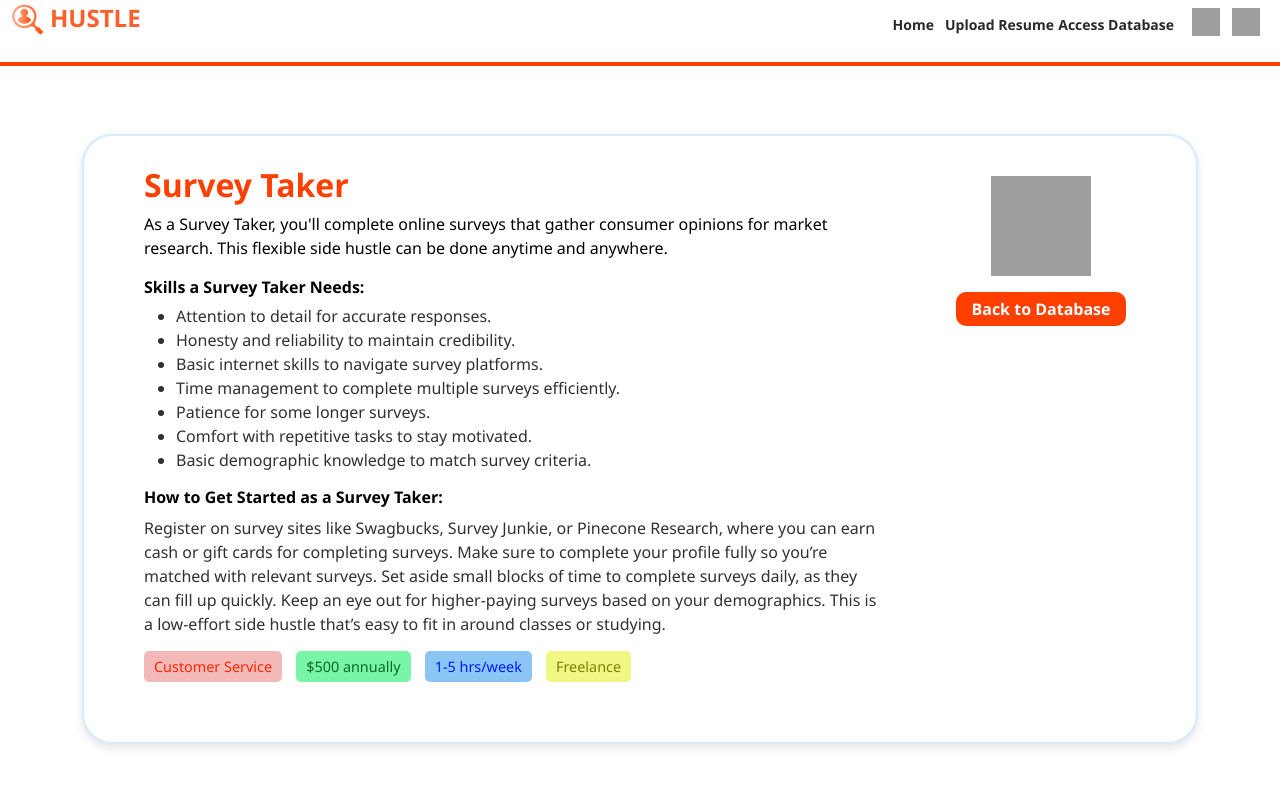
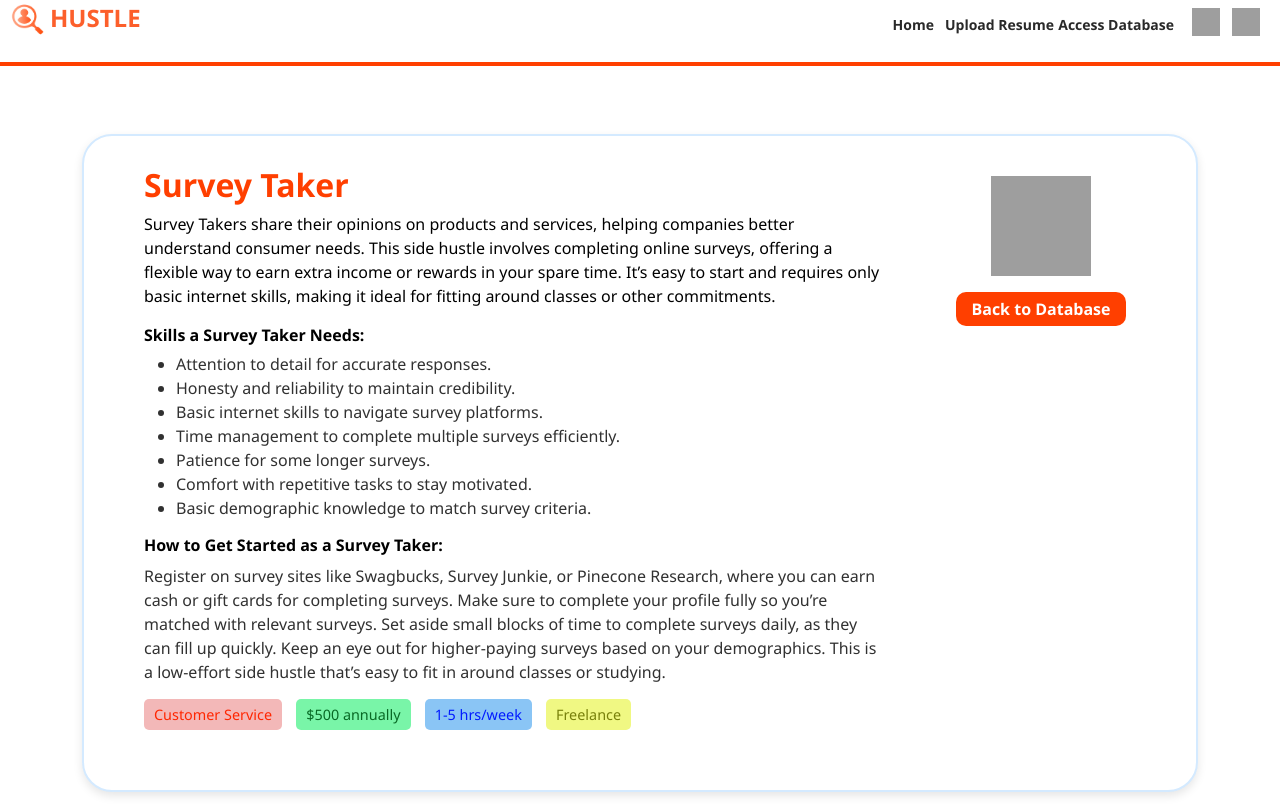
Before and after one commit to vignesh-nagarajan-vn/Hustle, a Flask app: template templates/side_hustle_listings/survey_taker.html in a window 1280 px wide. Before the commit the page ends 748 px from the top, so only its background shows below. Run offline with Flask 2, Linux system fonts and the light colour scheme; the template is opened without the code that fills it, so the values that code supplies are empty; some libraries are stand-ins or nearby versions; grey boxes are pictures that could not be loaded.

Commit message:
Update survey_taker.html

```diff
--- a/templates/side_hustle_listings/survey_taker.html
+++ b/templates/side_hustle_listings/survey_taker.html
@@ -149,8 +149,9 @@
                 <div class="col-md-9 d-flex flex-column">
                     <h4>Survey Taker</h4>
                     <p>
-                        As a Survey Taker, you'll complete online surveys that gather consumer opinions for market research. This flexible side hustle can be done anytime and anywhere.
+                        Survey Takers share their opinions on products and services, helping companies better understand consumer needs. This side hustle involves completing online surveys, offering a flexible way to earn extra income or rewards in your spare time. It’s easy to start and requires only basic internet skills, making it ideal for fitting around classes or other commitments.
                     </p>
+
 
                     <!-- Skills section -->
                     <p class="skills-header" style="font-weight: bold;">Skills a Survey Taker Needs:</p>
```
